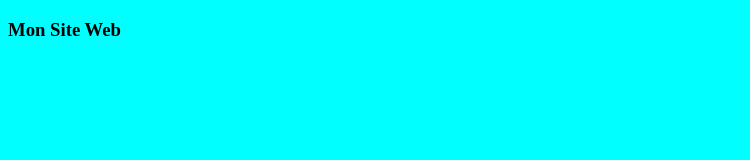
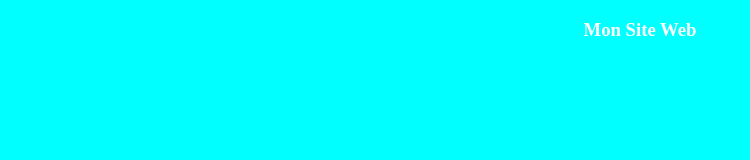
Before and after one commit to kAZLAOUI/TestHTML, a plain HTML site: page index.html in a window 1280 px wide. Shown: the whole page, without its empty margins (0-750 px from the left). Drawn offline with Linux system fonts and the light colour scheme.

Commit message:
modification de la couleur du titre

```diff
--- a/index.html
+++ b/index.html
@@ -3,8 +3,8 @@
 <head>
 	<title >Mon site Web</title>
 </head>
-<body style= 'background: cyan;'>
-	<h3 > Mon Site Web </h3>
+<body style= 'background: cyan; color: white;'>
+	<h3 style=" text-align: center;"> Mon Site Web </h3>
 
 </body>
 </html>
```
